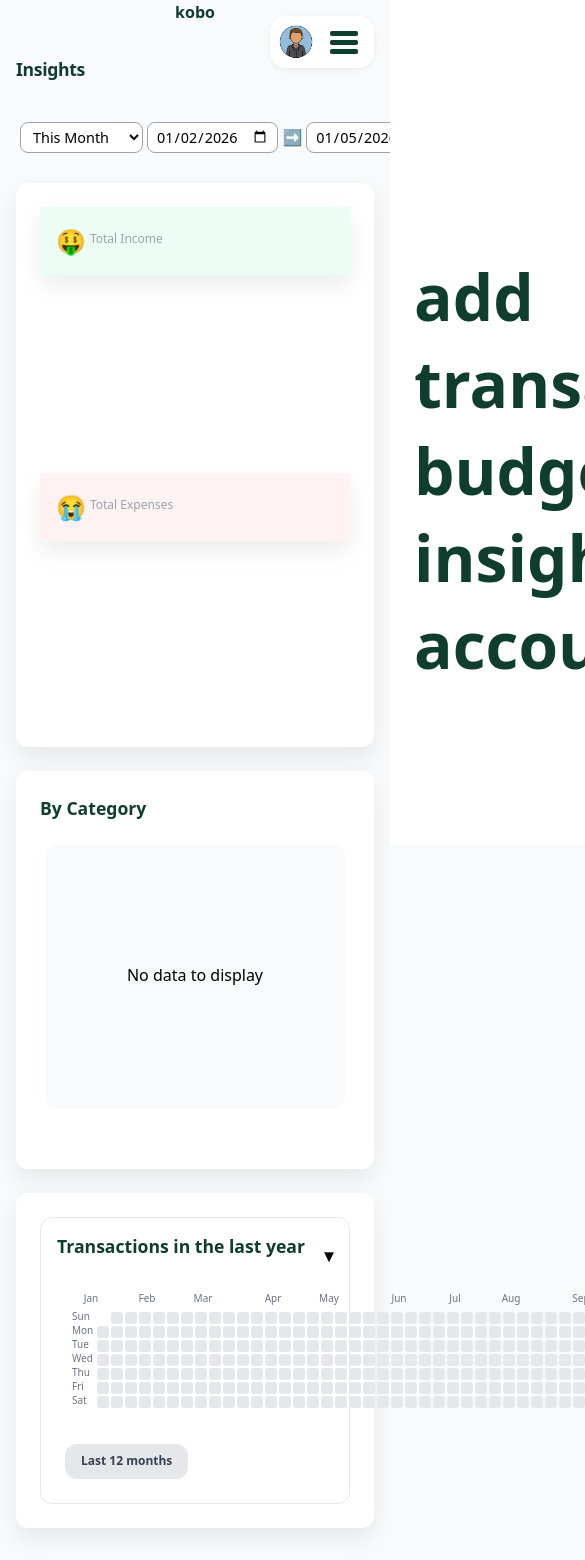
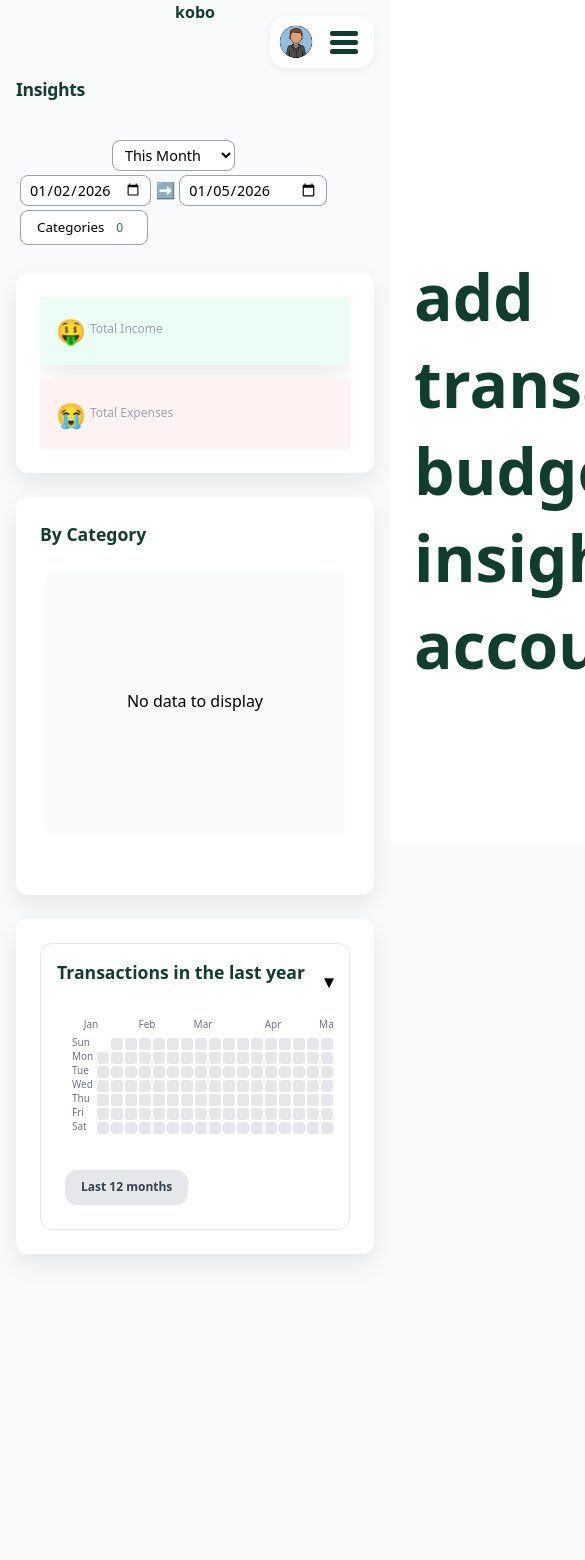
Before and after one commit to so-dipe/PersonalFinancePWA, a SvelteKit app in the folder personal-finance-pwa/: page /insights in a window 390 px wide. Shown: the top 1560 px of the page, 585 px wide, since content can reach past the window. After the commit the page ends 1286 px from the top, so only its background shows below. Built offline with nearby package versions, Linux system fonts and the light colour scheme.

Commit message:
fix ui issues

```diff
--- a/personal-finance-pwa/src/lib/components/DateRangePicker.svelte
+++ b/personal-finance-pwa/src/lib/components/DateRangePicker.svelte
@@ -137,4 +137,11 @@
     gap: var(--space-xs);
     color: var(--gray-700);
 }
+
+@media (max-width: 640px) {
+.date-range {
+    flex-direction: column;
+    gap: var(--space-xs);
+}
+}
 </style>
--- a/personal-finance-pwa/src/lib/components/viz/CalloutCard.svelte
+++ b/personal-finance-pwa/src/lib/components/viz/CalloutCard.svelte
@@ -32,7 +32,6 @@
 }
 
 .stat-card:hover {
-    transform: scale(1.01);
     box-shadow: var(--shadow-lg);
 }
 
--- a/personal-finance-pwa/src/lib/features/insights/TotalByCategory.svelte
+++ b/personal-finance-pwa/src/lib/features/insights/TotalByCategory.svelte
@@ -48,6 +48,7 @@
 
 <div class="container">
     <h3>By Category</h3>
+    <div class="chart">
         <BarChart
             data={barChartData}
             on:hover={e => hovered = e.detail}
@@ -58,7 +59,14 @@
             }}
         />
     </div>
+</div>
 
 {#if hovered}
     <BarChartTooltip {...hovered} />
 {/if}
+
+<style>
+.chart {
+    overflow-x: auto;
+}
+</style>
--- a/personal-finance-pwa/src/lib/features/insights/Totals.svelte
+++ b/personal-finance-pwa/src/lib/features/insights/Totals.svelte
@@ -53,7 +53,7 @@
 
 @media (max-width: 600px) {
     .main-stats {
-        flex-direction: column;
+        overflow-x: auto;
     }
     .stat-card {
         width: 100%;
--- a/personal-finance-pwa/src/lib/features/insights/TransactionsInTheLastYear.svelte
+++ b/personal-finance-pwa/src/lib/features/insights/TransactionsInTheLastYear.svelte
@@ -105,6 +105,8 @@
 .heatmap {
     overflow-x: auto;
     flex: 1;
+    scroll-snap-type: x proximity;
+
 }
 
 .year-selector {
@@ -145,6 +147,7 @@
 }
 
 .heatmap {
+    width: 100%;
     overflow-x: auto;
 }
 
--- a/personal-finance-pwa/src/routes/insights/+page.svelte
+++ b/personal-finance-pwa/src/routes/insights/+page.svelte
@@ -20,6 +20,7 @@
     <header class="header">
         <h3>Insights</h3>
         <div class="controls">
+            <div>
                 <DateRangePicker
                     start={start}
                     end={end}
@@ -28,10 +29,13 @@
                         end = e.detail.end;
                     }}
                 />
+            </div>
+            <div>
                 <CategorySelector
                     categories={$categories}
                     bind:selectedUuids={selectedCategoriesUuids}
                 />
+            </div>
         </div>
     </header>
 
@@ -57,6 +61,7 @@
 <style>
     .page {
         padding: var(--space-xl) var(--space-md);
+        padding-top: calc(var(--space-xl) + 20px);
         max-width: 1100px;
         margin: 0 auto;
         display: flex;
@@ -91,4 +96,16 @@
         padding: var(--space-lg);
         box-shadow: var(--shadow-md);
     }
+
+@media (max-width: 640px) {
+.controls {
+    flex-direction: column;
+    gap: var(--space-xs);
+    padding: var(--space-xs);
+}
+
+.controls > * {
+    width: 100%;
+}
+}
 </style>
```
Lines whose indentation alone changed are shown as unchanged.
